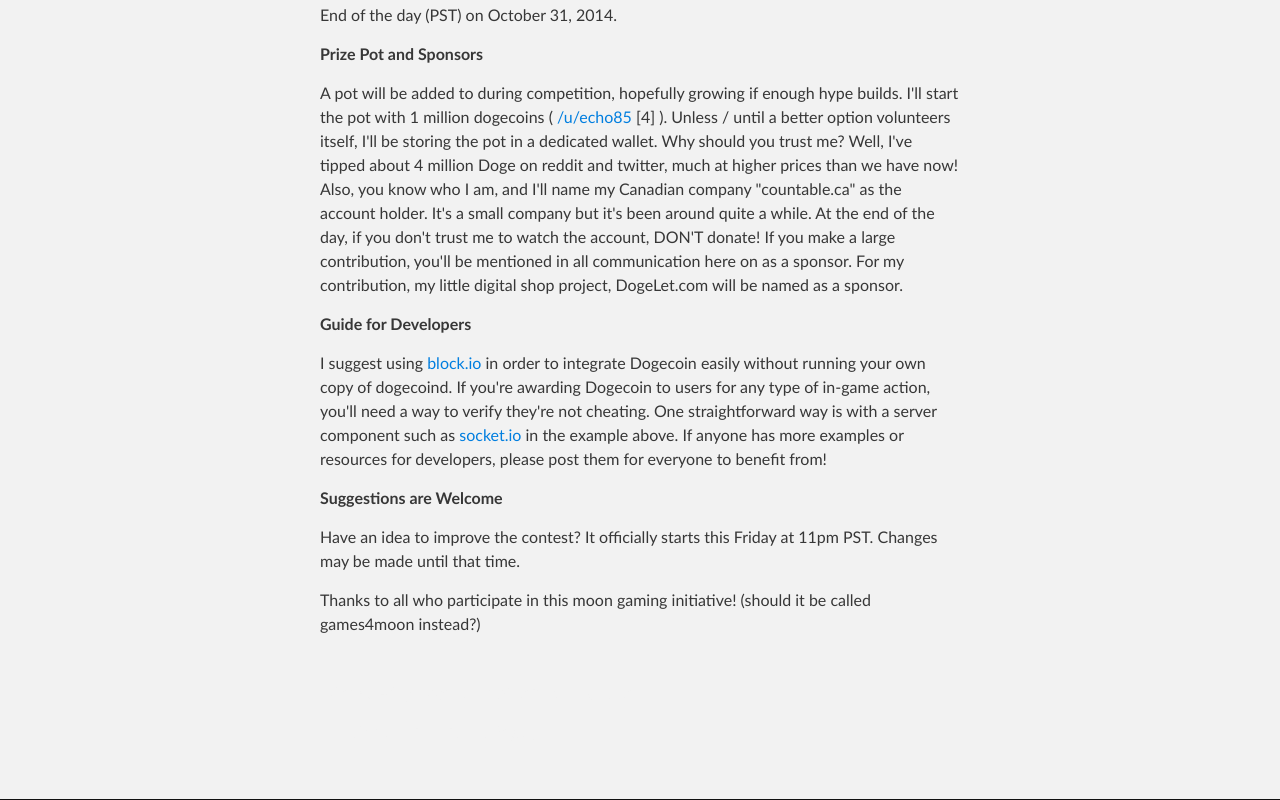
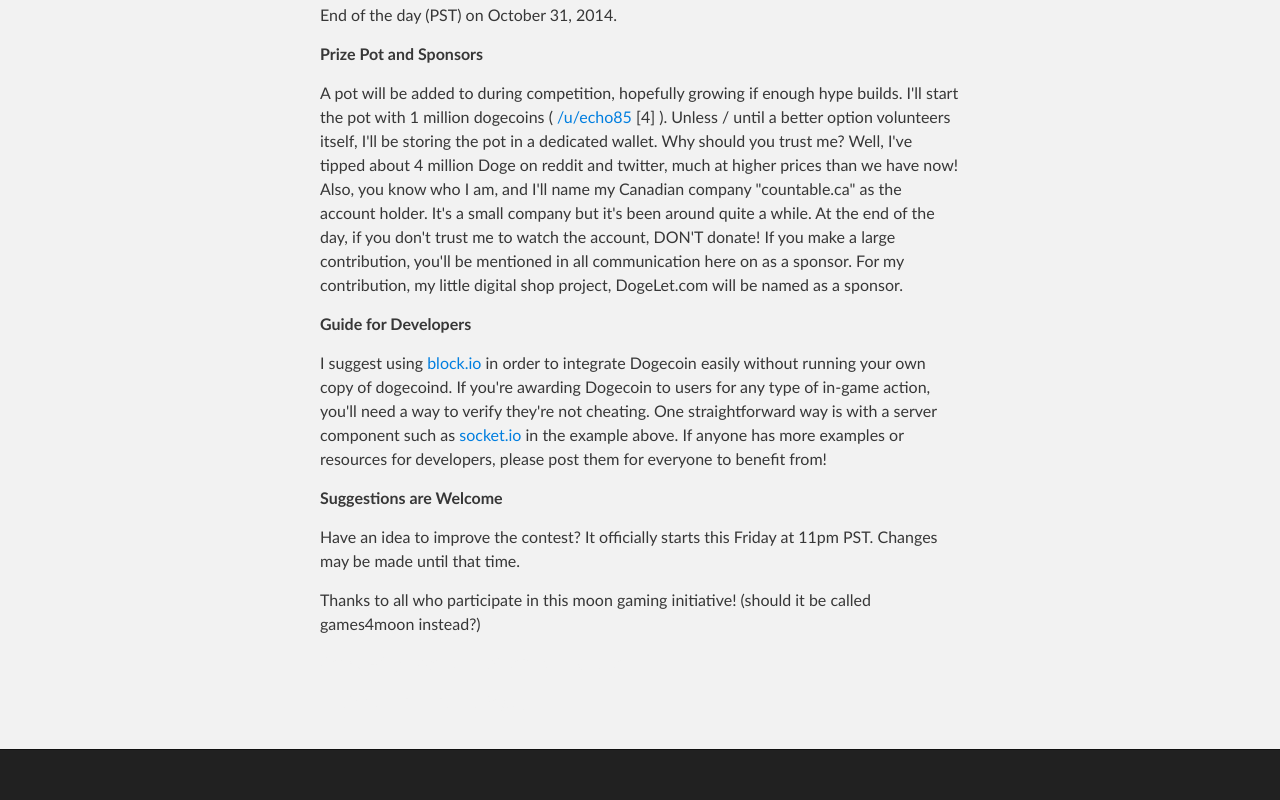
Before and after one commit to countable/games4doge-contest, a plain HTML site: page index.html in a window 1280 px wide. Shown: the part 1572-2372 px from the top of the page. After the commit the page ends 2322 px from the top, so only its background shows below. Drawn offline with nearby package versions, Linux system fonts and the light colour scheme; no server answers.

Commit message:
trying to fix the footer

```diff
--- a/index.html
+++ b/index.html
@@ -99,7 +99,7 @@
 
     <!-- FOOTER  -->
     <!-- <div id="footer_wrap" class="outer"> -->
-      <footer class="inner">
+      <!-- <footer class="inner"> --> <footer>
         <p class="copyright">Games4doge-contest maintained by <a href="https://github.com/countable">countable</a></p>
         <p>Published with <a href="http://pages.github.com">GitHub Pages</a></p>
       </footer>
```
